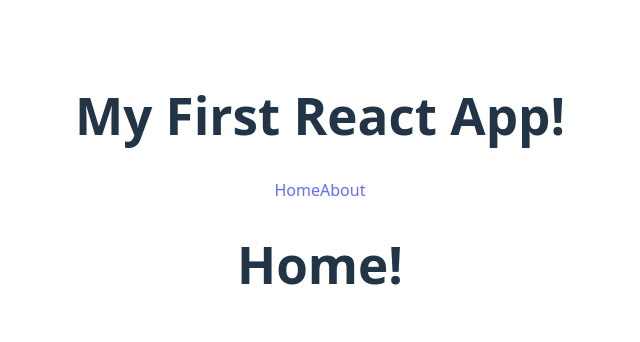
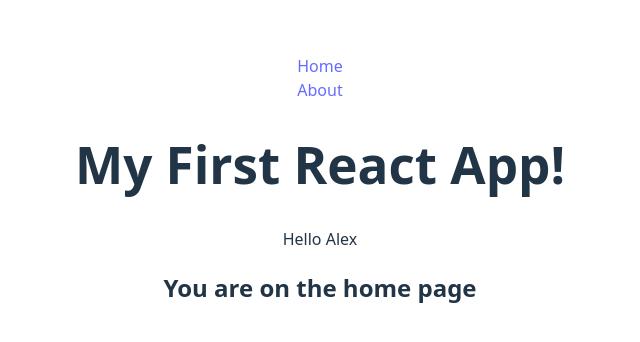
Before and after one commit to C-Au/Copy_React, a React (Vite) app in the folder copy_react_app/: page / in a window 1280 px wide. Shown: the part 210-552 px from the top of the page, without its empty margins (320-960 px from the left). Built offline with nearby package versions, Linux system fonts and the light colour scheme.

Commit message:
feat: update About and Home components to include Header and Greeter instances fix: update Zoom call recording timestamp in README.md

```diff
--- a/copy_react_app/src/App.jsx
+++ b/copy_react_app/src/App.jsx
@@ -2,14 +2,13 @@ import "./App.css";
 import { Routes, Route, Link } from "react-router-dom";
 import About from "./Components/pages/About/About";
 import Home from "./Components/pages/Home/Home";
-import Header from "./Components/Header/Header";
 
 function App() {
   return (
     <div>
-      <Header />
       <nav>
         <Link to="/">Home</Link>
+        <br />
         <Link to="/about">About</Link>
       </nav>
 
--- a/copy_react_app/src/Components/Greeter/Greeter.jsx
+++ b/copy_react_app/src/Components/Greeter/Greeter.jsx
@@ -1,7 +1,5 @@
 function Greeter(props) {
-    return(
-        <div>Hello {props.name}</div>
-    );
+  return <div>Hello {props.name}</div>;
 }
 
 export default Greeter;
--- a/copy_react_app/src/Components/pages/About/About.jsx
+++ b/copy_react_app/src/Components/pages/About/About.jsx
@@ -1,5 +1,14 @@
+import Greeter from "../../Greeter/Greeter";
+import Header from "../../Header/Header";
+
 function About() {
-  return <h1>About!</h1>;
+  return (
+    <div>
+      <Header />
+      <Greeter name="Colin's page" />
+      <h2>This is the ABOUT page</h2>
+    </div>
+  );
 }
 
 export default About;
--- a/copy_react_app/src/Components/pages/Home/Home.jsx
+++ b/copy_react_app/src/Components/pages/Home/Home.jsx
@@ -1,5 +1,14 @@
+import Greeter from "../../Greeter/Greeter";
+import Header from "../../Header/Header";
+
 function Home() {
-  return <h1>Home!</h1>;
+  return (
+    <div>
+      <Header />
+      <Greeter name="Alex" />
+      <h2>You are on the home page</h2>
+    </div>
+  );
 }
 
 export default Home;
```
Also changed, not shown: 1 other file (tests, documents, lock files or other folders).
